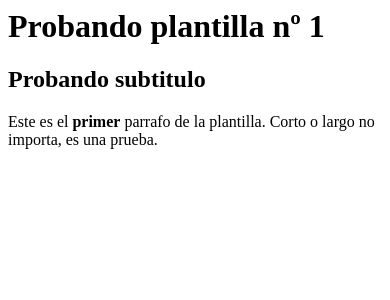
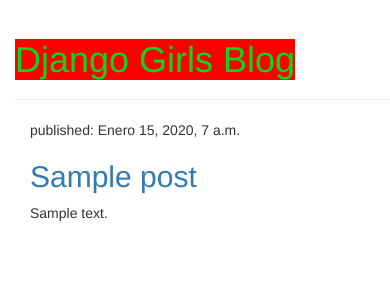
Before and after one commit to ncasatti/my-blog, a Django app: template blog/templates/blog/post_list.html in a window 390 px wide. Shown: the top 300 px of the page. Run offline with Django 3.2, Linux system fonts and the light colour scheme; the template is opened without the code that fills it: values that come from a table or form of the project are taken from there, others are empty; tables that the repository leaves empty hold one stand-in row (values such as "Sample post"); some libraries are stand-ins or nearby versions.

Commit message:
Blog con forma

```diff
--- /dev/null
+++ b/blog/templates/blog/base.html
@@ -0,0 +1,23 @@
+{% load static %}
+<html>
+    <head>
+		<title>Nicoblog</title>
+		<link rel="stylesheet" href="//maxcdn.bootstrapcdn.com/bootstrap/3.2.0/css/bootstrap.min.css">
+		<link rel="stylesheet" href="//maxcdn.bootstrapcdn.com/bootstrap/3.2.0/css/bootstrap-theme.min.css">
+        <link rel="stylesheet" href="{% static 'css/blog.css' %}">
+		<link href="//fonts.googleapis.com/css?family=Lobster&subset=latin,latin-ext" rel="stylesheet" type="text/css">
+    </head>
+    <body>
+    <div class="page-header">
+        <h1><a href="/">Django Girls Blog</a></h1>
+    </div>
+    <div class="content container">
+        <div class="row">
+            <div class="col-md-8">
+            {% block content %}
+            {% endblock %}
+            </div>
+        </div>
+    </div>
+</body>
+</html>
--- a/blog/templates/blog/post_list.html
+++ b/blog/templates/blog/post_list.html
@@ -1,11 +1,13 @@
-<html>
-    <head>
-        <title>Plantilla prueba 1</title>
-    </head>
-    <body>
-        <h1>Probando plantilla nº 1</h1>
-		<h2>Probando subtitulo</h2>
-		<p>Este es el <strong>primer</strong> parrafo de la plantilla. Corto o largo no importa, es una prueba.</p>
+{% extends 'blog/base.html' %}
 
-    </body>
-</html>
+{% block content %}
+	{% for post in posts %}
+		<div class="post">
+			<div class="date">
+				<p>published: {{ post.published_date }}</p>
+			</div>
+			<h2><a href="">{{ post.title }}</a></h2>
+			<p>{{ post.text|linebreaksbr }}</p>
+		</div>
+	{% endfor %}
+{% endblock %}
--- a/blog/views.py
+++ b/blog/views.py
@@ -1,4 +1,8 @@
 from django.shortcuts import render
+from django.utils import timezone
+from .models import Post
+
 
 def post_list(request):
-    return render(request, 'blog/post_list.html', {})
+	posts = Post.objects.filter(published_date__lte=timezone.now()).order_by('published_date')
+	return render(request, 'blog/post_list.html', {'posts': posts})
--- /dev/null
+++ b/static/css/blog.css
@@ -0,0 +1,7 @@
+h1 a {
+    color: #0BD61E;
+	background-color: #FF0000;
+}
+body {
+    padding-left: 15px;
+}
```
Also changed, not shown: blog/static/css/blog.css (added, +61 -0 lines).
